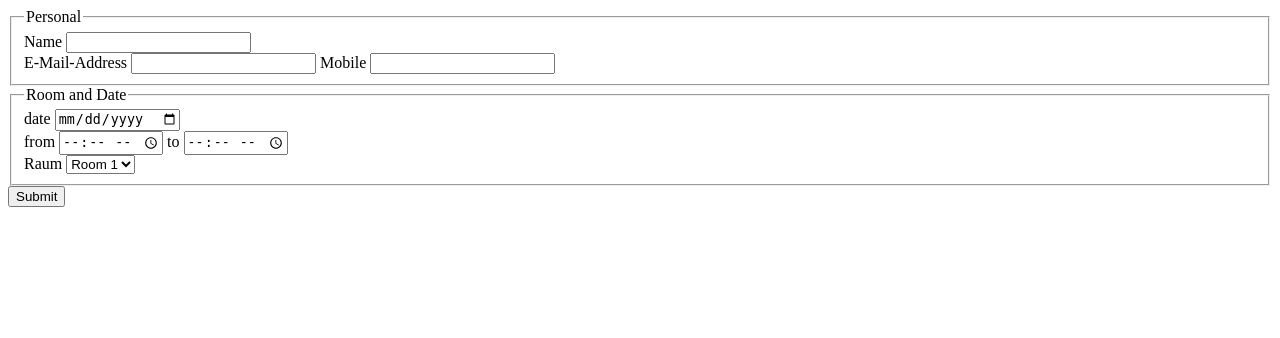
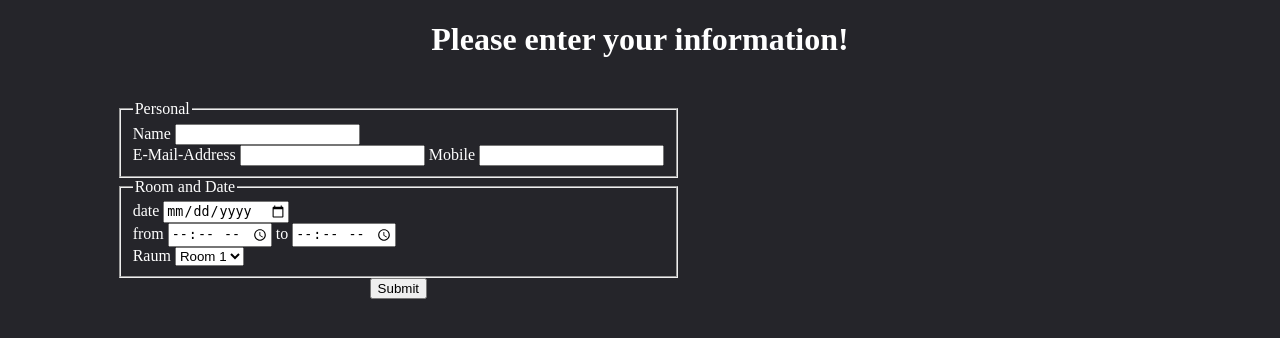
Before and after one commit to phiduo/easy-room, a Flask app: page /reservation in a window 1280 px wide. Shown: the top 338 px of the page. Run offline with Flask 2, Linux system fonts and the light colour scheme; some libraries are stand-ins or nearby versions.

Commit message:
Frontend_design_html_css_flo

```diff
--- /dev/null
+++ b/Website/static/css/done.css
@@ -0,0 +1,4 @@
+.body {
+    color: white;
+    background-color: #25252A;
+}
--- /dev/null
+++ b/Website/static/css/reservation.css
@@ -0,0 +1,30 @@
+.head {
+    color: white;
+    text-align: center;
+}
+
+
+.container {
+    display: flex;
+    flex-direction: row;
+    justify-content: space-evenly;
+    align-items: center;
+    min-height: 15vh;
+
+    position: absolute;
+    top: 100px;
+    right: 600px;
+
+    color: white;
+    background-color: #25252A;
+    /*width: 250px;
+    /*height: 200px;*/
+}
+
+.btns {
+    text-align: center;
+}
+
+.back {
+    background-color: #25252A;
+}
--- a/Website/templates/reservation.html
+++ b/Website/templates/reservation.html
@@ -8,7 +8,7 @@
     <title>Reservation</title>
 
     <link rel="stylesheet" type="text/css" href="https://cdn.jsdelivr.net/npm/daterangepicker/daterangepicker.css" />
-
+    <link rel="stylesheet" type="text/css" href="../static/css/reservation.css">
 </head>
 {% block content %}
     {% with messages = get_flashed_messages() %}
@@ -20,7 +20,9 @@
     {% endwith %}
 {% endblock %}
 
-<body>
+<body class="back">
+    <h1 class="head">Please enter your information!</h1>
+    <div class="container">
             <form action="/reservation" id="ft-form" method="POST" accept-charset="UTF-8">
                 <fieldset>
                     <legend>Personal</legend>
@@ -67,9 +69,11 @@
               </label>
             </div>
           </fieldset>
+
           <div class="btns">
             <input type="submit" value="Submit">
           </div>
         </form>
+    </div>
 </body>
 </html>
```
Also changed, not shown: Website/static/css/index.css (added, +35 -0 lines), Website/templates/done.html (+11 -0 lines), Website/templates/index.html (+6 -2 lines). Lines whose indentation alone changed are shown as unchanged.
